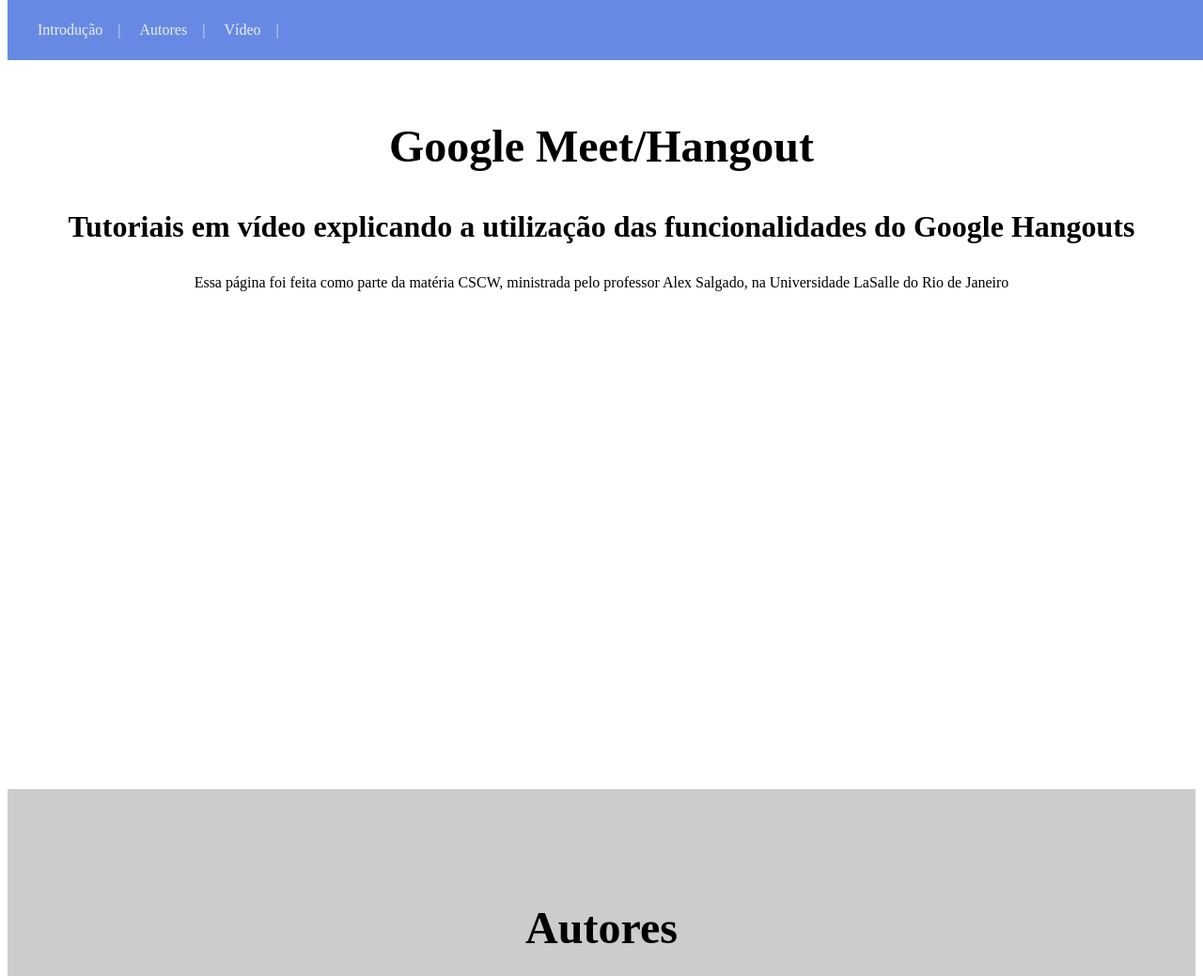
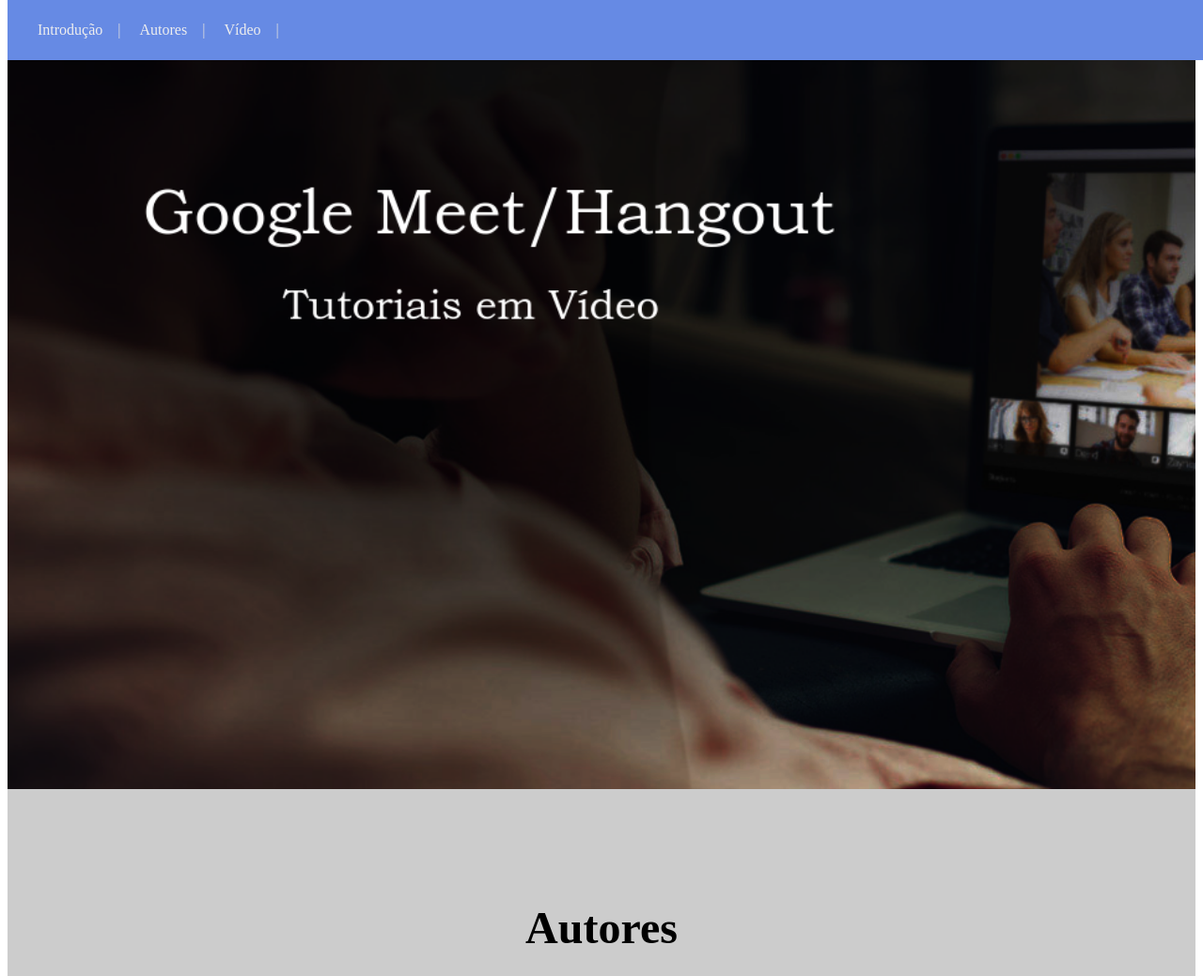
Before and after one commit to lucas-sorrentino/cscw_av2, a PHP site: page /grupo5.html in a window 1280 px wide. Shown: the top 1039 px of the page at 94% size. Run offline with PHP 8.4, Linux system fonts and the light colour scheme; some libraries are stand-ins or nearby versions.

Commit message:
segundo vídeo

```diff
--- a/trabalhoav2/grupo5.css
+++ b/trabalhoav2/grupo5.css
@@ -107,7 +107,9 @@ iframe {
 }
 
 #page-one {
-  background-color: #fff;
+  background-image: url('img/hangout_laptop.png');
+  background-repeat: no-repeat;
+  background-size: cover;
 }
 
 #page-two {
--- a/trabalhoav2/grupo5.html
+++ b/trabalhoav2/grupo5.html
@@ -20,9 +20,6 @@
 </nav>
 
 <div id="page-one">
-  <h2 class="title">Google Meet/Hangout</h2>
-  <h3 class="subtitle">Tutoriais em vídeo explicando a utilização das funcionalidades do Google Hangouts</h3>
-  <p class=content>Essa página foi feita como parte da matéria CSCW, ministrada pelo professor Alex Salgado, na Universidade LaSalle do Rio de Janeiro</p>
 </div>
 <div id="page-two">
   <h2 class="title">Autores</h2>
@@ -35,14 +32,18 @@
 </div>
 </div>
 <div id="page-three">
-  <h2 class="title">Vídeo</h2>
+  <h2 class="title">Vídeos</h2>
   <div class="video">
     <iframe src="https://www.youtube.com/embed/UCk6SqH7_jE" frameborder="0" allow="autoplay; encrypted-media" allowfullscreen></iframe>
+    <p class=content>Tutorial em vídeo explicando como marcar uma reunião utilizando o Google meet e associar uma sala do Google Hangout a ela.</p>
   </div>
-  <p class=content>Tutorial em vídeo explicando como marcar uma reunião utilizando o Google meet e associar uma sala do Google Hangout a ela.</p>
+  <div class="video">
+    <iframe width="560" height="315" src="https://www.youtube.com/embed/J8GSTJHSDjE" frameborder="0" allow="autoplay; encrypted-media" allowfullscreen></iframe>
+    <p class=content>Tutorial em vídeo explicando como adicionar pessoas a uma video chamada no hangout.</p>
+  </div>
 </div>
-  <div class="page-two">
-     <h2 class="title">Autor</h2>
-      <div class="fb-comments" data-href="https://developers.facebook.com/docs/plugins/comments#configurator" data-numposts="5"></div>
+  <div id="page-two">
+     <h2 class="title">COmentários</h2>
+    <div class="fb-comments" data-href="https://developers.facebook.com/docs/plugins/comments#configurator" data-numposts="5"></div>
   </div>
 </body>
--- a/trabalhoav2/grupo5.scss
+++ b/trabalhoav2/grupo5.scss
@@ -1,8 +1,4 @@
 
-html, body, #page-one, #page-two, #page-three, #page-four {
-	height:auto;
-	min-height: 100vh;
-}
 
 #page-one, #page-two, #page-three, #page-four {padding-top:2em;}
 
```
Also changed, not shown: trabalhoav2/img/hangout_laptop.jpg (added), trabalhoav2/img/hangout_laptop.png (added), trabalhoav2/img/hangouts.png (added).
